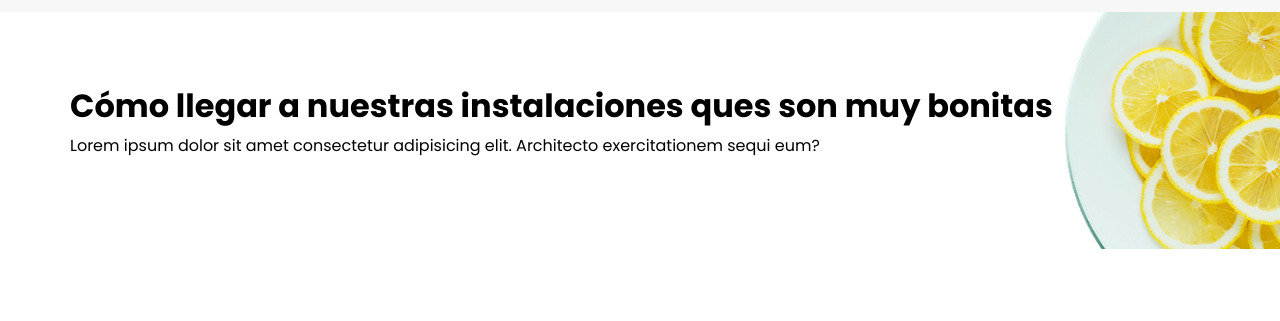
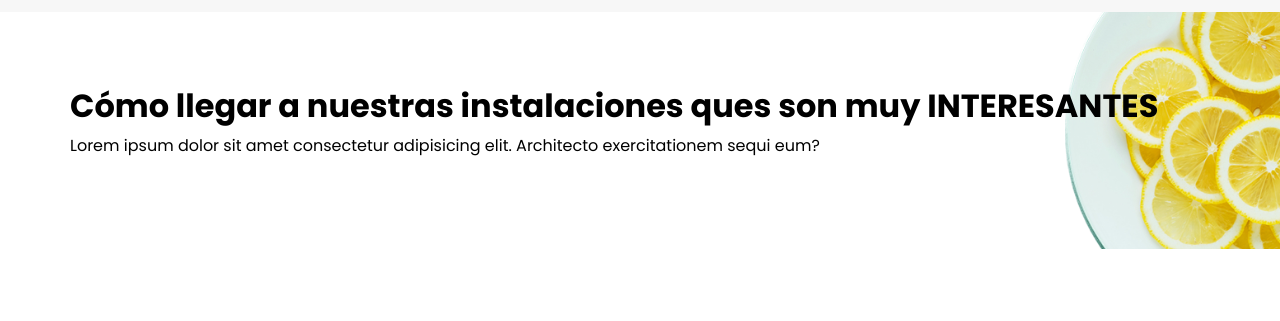
Before and after one commit to uxpruebascurso/tropiko, a plain HTML site: page como-llegar.html in a window 1280 px wide. Shown: the part 73-394 px from the top of the page. Drawn offline with nearby package versions, Linux system fonts and the light colour scheme.

Commit message:
pongo interesantes en lñiugar de chulo

```diff
--- a/como-llegar.html
+++ b/como-llegar.html
@@ -84,7 +84,7 @@
   <section class="contact_section layout_padding">
     <div class="container">
       <h2 class="font-weight-bold">
-        Cómo llegar a nuestras instalaciones ques son muy bonitas
+        Cómo llegar a nuestras instalaciones ques son muy INTERESANTES
       </h2>
       <div class="row">
         <div class="col-md-8 mr-auto">
```
